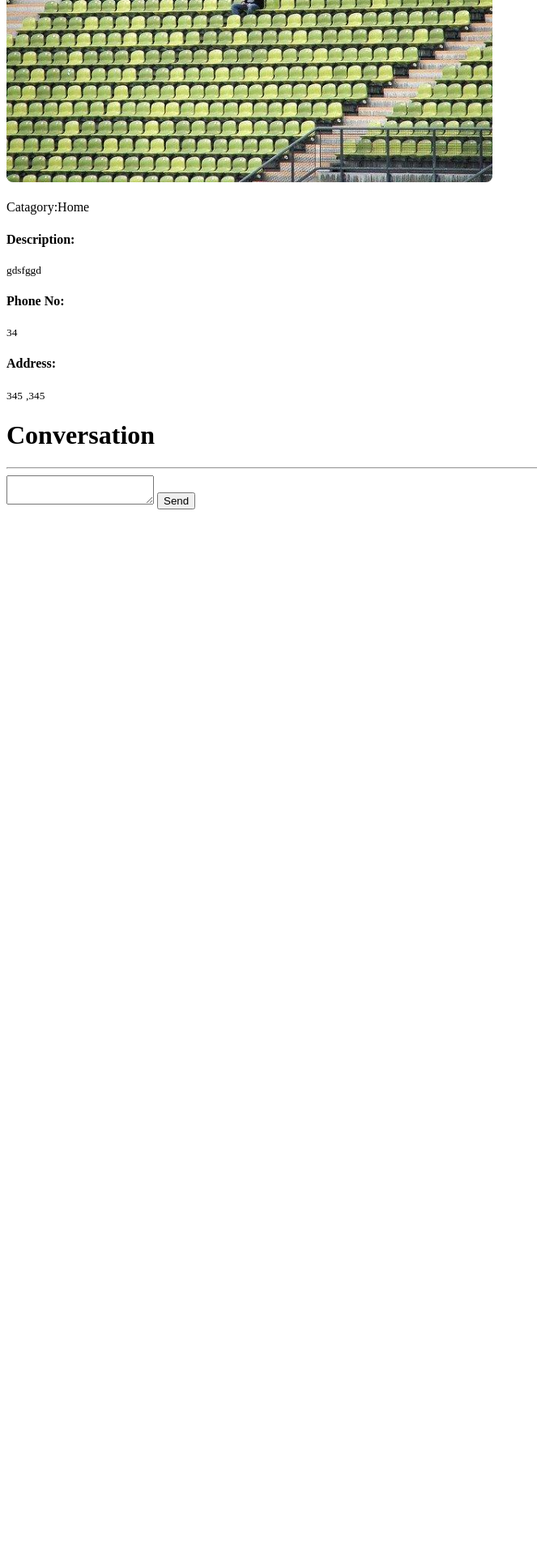
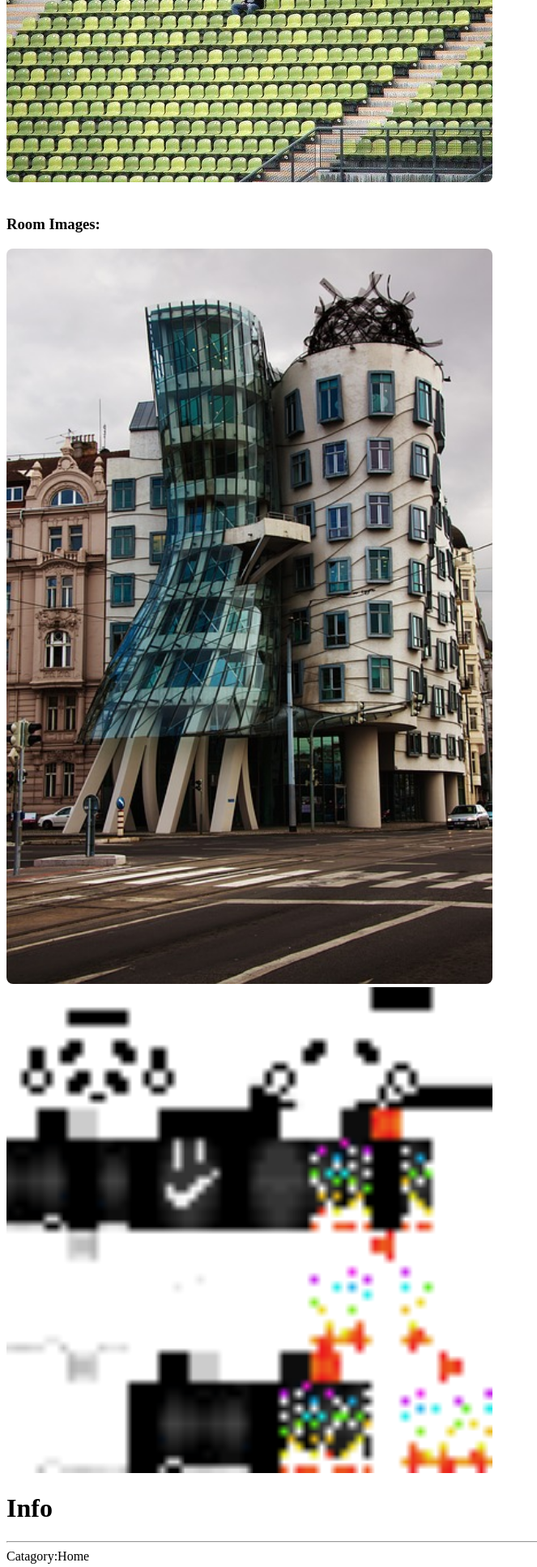
Before and after one commit to jahanzaib-butt/room-rental-website, a Django app: page /room/8/ in a window 1280 px wide. Shown: the part 474-2409 px from the top of the page at 81% size, without its empty margins (0-663 px from the left). Before the commit the page ends 1103 px from the top, so only its background shows below. Run offline with Django 5.2, Linux system fonts and the light colour scheme; data comes from the database, SQL or seed files in the repository; both versions use the stored data as it was after the commit.

Commit message:
make user to upload multiple files

```diff
--- a/base/forms.py
+++ b/base/forms.py
@@ -1,5 +1,5 @@
 from django import forms
-from .models import Room
+from .models import Room, RoomImage  # Ensure only Room and RoomImage are imported here
 from django.contrib.auth.forms import UserCreationForm
 from django.contrib.auth.models import User
 
@@ -19,9 +19,13 @@ class RoomForm(forms.ModelForm):
             'catagory': forms.Select(choices=CATAGORY),  # Use dropdown for categories
         }
 
-class RegistrationForm(UserCreationForm):
-    email = forms.EmailField(required=True)
+class RegistrationForm(forms.ModelForm):
+    # Define your fields and Meta class here
+    class Meta:
+        model = User  # Replace with your actual user model
+        fields = ['username', 'email', 'password']  # Adjust fields as necessary
 
+class RoomImageForm(forms.ModelForm):
     class Meta:
-        model = User
-        fields = ['username', 'email', 'password1', 'password2']
+        model = RoomImage
+        fields = ['image']
--- a/base/models.py
+++ b/base/models.py
@@ -61,3 +61,7 @@ class Profile(models.Model):
 
     def __str__(self):
         return self.user.username
+
+class RoomImage(models.Model):
+    room = models.ForeignKey(Room, related_name='images', on_delete=models.CASCADE)
+    image = models.ImageField(upload_to='room_images/')
--- a/base/templates/base/create_room.html
+++ b/base/templates/base/create_room.html
@@ -5,7 +5,9 @@
     <p>Logged in as: {{ user.username }}</p>
 <form method="POST" enctype="multipart/form-data">
     {% csrf_token %}
-    {{ form.as_p }}  <!-- This will render the form fields, including the dropdown -->
+    {{ form.as_p }}
+    <label for="images">Upload Images:</label>
+    <input type="file" name="images" multiple><br>
     <button type="submit">Create Room</button>
 </form>
 {% else %}
--- a/base/templates/base/room.html
+++ b/base/templates/base/room.html
@@ -14,6 +14,15 @@
     <h3>Room Image:</h3>
     <img src="{{ room.image.url }}" alt="{{ room.title }}" class="room-image"><br>  <!-- Add class for styling -->
   {% endif %}<br>
+  {% if room.images.all %}
+        <h3>Room Images:</h3>
+        {% for image in room.images.all %}
+            <img src="{{ image.image.url }}" alt="{{ room.title }}" class="room-image"><br>
+        {% endfor %}
+    {% endif %}
+
+    <h1>Info</h1><hr>
+
   <span style="white-space: nowrap;">Catagory:{{room.catagory}}</span>
   <h4>Description:</h4><small><p>{{room.description}}</p></small>
   <h4>Phone No:</h4><small><p>{{room.phone}}</p></small>
--- a/base/templates/base/room_edit.html
+++ b/base/templates/base/room_edit.html
@@ -6,6 +6,8 @@
 <form method="POST" enctype="multipart/form-data">  <!-- Ensure enctype is set -->
     {% csrf_token %}
     {{ form.as_p }}
+    <label for="images">Upload Images:</label>
+    <input type="file" name="images" multiple><br>
     <button type="submit">Save Changes</button>
 </form>
 
--- a/base/views.py
+++ b/base/views.py
@@ -1,5 +1,5 @@
 from django.shortcuts import render, redirect, get_object_or_404
-from .forms import RoomForm, RegistrationForm
+from .forms import RoomForm, RegistrationForm, RoomImage  # Ensure correct imports
 from .models import Room, CATAGORY, Message, Profile
 from django.db.models import Q
 from django.contrib.auth.decorators import login_required
@@ -33,11 +33,17 @@ def home(request):
 @login_required(login_url='login')
 def create_room(request):
     if request.method == 'POST':
-        form = RoomForm(request.POST,request.FILES)
+        form = RoomForm(request.POST, request.FILES)
         if form.is_valid():
             room = form.save(commit=False)
             room.owner = request.user  # Set the logged-in user as the room owner
             room.save()
+
+            # Handle multiple image uploads
+            images = request.FILES.getlist('images')
+            for image in images:
+                RoomImage.objects.create(room=room, image=image)
+
             return redirect('home')
     else:
         form = RoomForm()  # Create an instance of the form
@@ -68,6 +74,12 @@ def room_edit(request, pk):
         form = RoomForm(request.POST, request.FILES, instance=room)  # Ensure request.FILES is included
         if form.is_valid():
             form.save()  # Save the updated room
+
+            # Handle multiple image uploads
+            images = request.FILES.getlist('images')
+            for image in images:
+                RoomImage.objects.create(room=room, image=image)
+
             return redirect('room', pk=room.id)  # Redirect to the room detail page
         else:
             print(form.errors)  # Debugging: print form errors to console
```
Also changed, not shown: base/migrations/0004_roomimage.py (added), db.sqlite3, media/room_images/2024_09_30_pro-gamer-panda-2-22794592.png (added), media/room_images/54e1dd404f4faa0df7c5d57bc32f3e7b1d3ac3e45659764f762d78d39e_640.jpg (added), media/room_images/54e1dd404f4faa0df7c5d57bc32f3e7b1d3ac3e45659764f762d78d39e_640_5zM2wPa.jpg (added), media/room_images/57e6d0474a54b10ff3d8992cc12c30771037dbf85254794e732f7bd7974d_640.jpg (added).
